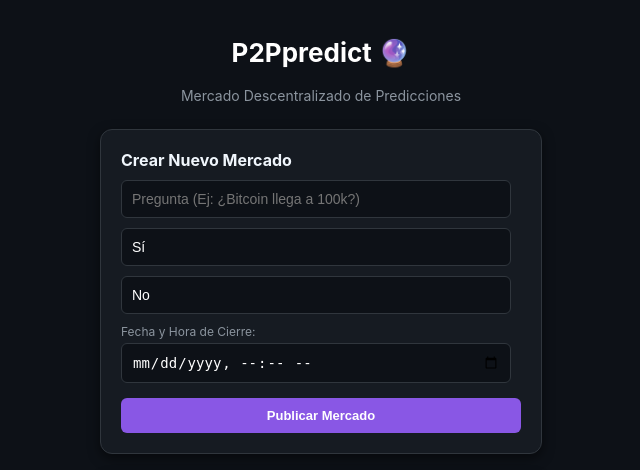
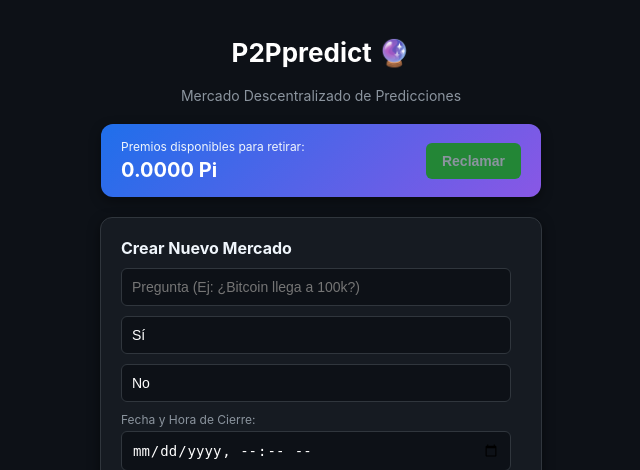
Before and after one commit to jaimetetio-jpg/oracle-predict-backend, a Flask app: page / in a window 1280 px wide. Shown: the top 470 px of the page, without its empty margins (319-959 px from the left). Run offline with Flask 3, Linux system fonts and the light colour scheme.

Commit message:
Update index.html

```diff
--- a/templates/index.html
+++ b/templates/index.html
@@ -16,7 +16,7 @@
             margin: 0;
         }
         h1 { font-size: 26px; color: #ffffff; margin-bottom: 5px; }
-        p.subtitulo { color: #8b949e; font-size: 14px; margin-bottom: 25px; }
+        p.subtitulo { color: #8b949e; font-size: 14px; margin-bottom: 20px; }
         .card {
             background-color: #161b22;
             border: 1px solid #30363d;
@@ -28,6 +28,20 @@
             box-shadow: 0 4px 12px rgba(0,0,0,0.5);
         }
         .card h3 { font-size: 16px; color: #f0f6fc; margin-top: 0; margin-bottom: 10px; }
+        .wallet-card {
+            background: linear-gradient(135deg, #1f6feb, #8957e5);
+            border-radius: 12px;
+            padding: 15px 20px;
+            width: 100%;
+            max-width: 400px;
+            margin-bottom: 20px;
+            display: flex;
+            justify-content: space-between;
+            align-items: center;
+            box-shadow: 0 4px 12px rgba(0,0,0,0.4);
+        }
+        .wallet-info span { font-size: 12px; color: #f0f6fc; display: block; }
+        .wallet-info h2 { font-size: 20px; color: #ffffff; margin: 4px 0 0 0; }
         input[type="text"], input[type="datetime-local"] {
             width: 92%; padding: 10px; border-radius: 6px; border: 1px solid #30363d;
             background-color: #0d1117; color: #fff; margin-bottom: 10px; font-size: 14px;
@@ -49,6 +63,7 @@
         button:disabled { background-color: #30363d; color: #8b949e; cursor: not-allowed; }
         button.btn-crear { background-color: #8957e5; width: 100%; padding: 10px; margin-top: 5px; }
         button.btn-resolver { background-color: #d29922; color: #000; width: 100%; margin-top: 10px; }
+        button.btn-reclamar { background-color: #238636; padding: 10px 16px; font-size: 14px; }
         button:hover:not(:disabled) { opacity: 0.85; }
         .header-meta { display: flex; justify-content: space-between; font-size: 11px; color: #8b949e; margin-bottom: 10px; }
         .badge-activo { color: #3fb950; font-weight: bold; }
@@ -62,6 +77,15 @@
 
     <h1>P2Ppredict 🔮</h1>
     <p class="subtitulo">Mercado Descentralizado de Predicciones</p>
+
+    <!-- Tarjeta de Billetera y Reclamo de Premios -->
+    <div class="wallet-card">
+        <div class="wallet-info">
+            <span>Premios disponibles para retirar:</span>
+            <h2 id="saldo-usuario">0.0000 Pi</h2>
+        </div>
+        <button class="btn-reclamar" id="btn-reclamar" onclick="reclamarPremio()" disabled>Reclamar</button>
+    </div>
 
     <!-- Crear Mercado -->
     <div class="card">
@@ -80,6 +104,46 @@
     </div>
 
     <script>
+        const usuarioActual = "Pionero"; // Usuario de prueba simulado
+
+        async function inicializarApp() {
+            await cargarSaldo();
+            await cargarMercados();
+        }
+
+        async function cargarSaldo() {
+            try {
+                const response = await fetch(`/api/saldo/${usuarioActual}`);
+                const data = await response.json();
+                if (data.success) {
+                    document.getElementById('saldo-usuario').innerText = `${data.saldo_disponible.toFixed(4)} Pi`;
+                    const btnReclamar = document.getElementById('btn-reclamar');
+                    if (data.saldo_disponible > 0) {
+                        btnReclamar.disabled = false;
+                    } else {
+                        btnReclamar.disabled = true;
+                    }
+                }
+            } catch (error) { console.error("Error al cargar saldo:", error); }
+        }
+
+        async function reclamarPremio() {
+            try {
+                const response = await fetch('/api/reclamar', {
+                    method: 'POST',
+                    headers: { 'Content-Type': 'application/json' },
+                    body: JSON.stringify({ username: usuarioActual })
+                });
+                const res = await response.json();
+                if (res.success) {
+                    alert(res.mensaje);
+                    inicializarApp(); // Refrescar saldo
+                } else {
+                    alert("Aviso: " + res.error);
+                }
+            } catch (error) { console.error("Error al reclamar:", error); }
+        }
+
         async function cargarMercados() {
             try {
                 const response = await fetch('/api/eventos');
@@ -111,7 +175,6 @@
                     ev.opciones.forEach(op => {
                         let porcentaje = pozoTotalEvento > 0 ? ((op.pozo / pozoTotalEvento) * 100).toFixed(1) : 50.0;
                         let multiplicador = op.pozo > 0 ? (pozoDespuesDeComision / op.pozo).toFixed(2) : "2.00";
-
                         let esGanadora = isResuelto && ev.ganador_id === op.id;
 
                         htmlOpciones += `
@@ -127,18 +190,17 @@
                         `;
                     });
 
-                    // Botones de resolución para el administrador si ya cerró y no está resuelto
                     let htmlResolucion = '';
                     if (!isResuelto) {
                         htmlResolucion = `
-                            <div style="margin-top: 15px; border-top: 1px solid #30363d; pt: 10px;">
-                                <label style="margin-top:10px;">Panel de Administración (Resolver):</label>
+                            <div style="margin-top: 15px; border-top: 1px solid #30363d; padding-top: 10px;">
+                                <label>Panel de Administración (Resolver):</label>
                                 <button class="btn-resolver" onclick="resolverMercado(${ev.id}, ${ev.opciones[0].id})">Declarar Ganador: ${ev.opciones[0].nombre}</button>
                                 <button class="btn-resolver" onclick="resolverMercado(${ev.id}, ${ev.opciones[1].id})">Declarar Ganador: ${ev.opciones[1].nombre}</button>
                             </div>
                         `;
                     } else {
-                        htmlResolucion = `<div class="resultado-caja">El mercado ha finalizado. La comisión retenida para la casa fue de <b>${ev.comision_casa.toFixed(2)} Pi</b>.</div>`;
+                        htmlResolucion = `<div class="resultado-caja">Mercado finalizado. Comisión retenida para la casa: <b>${ev.comision_casa.toFixed(2)} Pi</b>.</div>`;
                     }
 
                     card.innerHTML = `
@@ -156,9 +218,7 @@
                     contenedor.appendChild(card);
                 });
 
-            } catch (error) {
-                console.error("Error al cargar mercados:", error);
-            }
+            } catch (error) { console.error("Error al cargar mercados:", error); }
         }
 
         async function crearMercado() {
@@ -183,7 +243,7 @@
                     alert("¡Mercado creado con éxito!");
                     document.getElementById('nuevo-titulo').value = '';
                     document.getElementById('fecha-cierre').value = '';
-                    cargarMercados();
+                    inicializarApp();
                 }
             } catch (error) { console.error("Error:", error); }
         }
@@ -193,18 +253,18 @@
                 const response = await fetch('/api/participar', {
                     method: 'POST',
                     headers: { 'Content-Type': 'application/json' },
-                    body: JSON.stringify({ evento_id: eventoId, opcion_id: opcionId, monto: 1.0, username: "Pionero" })
+                    body: JSON.stringify({ evento_id: eventoId, opcion_id: opcionId, monto: 1.0, username: usuarioActual })
                 });
                 const res = await response.json();
                 if (res.success) {
                     alert("¡Apuesta realizada con éxito!");
-                    cargarMercados();
+                    inicializarApp();
                 } else { alert("Aviso: " + res.error); }
             } catch (error) { console.error("Error:", error); }
         }
 
         async function resolverMercado(eventoId, ganadorId) {
-            if (!confirm("¿Estás seguro de declarar esta opción como ganadora? Esta acción cerrará el mercado y calculará los dividendos.")) return;
+            if (!confirm("¿Estás seguro de declarar esta opción como ganadora? Esto asignará los premios automáticamente a las cuentas de los ganadores.")) return;
 
             try {
                 const response = await fetch('/api/resolver', {
@@ -214,14 +274,13 @@
                 });
                 const res = await response.json();
                 if (res.success) {
-                    alert("¡Mercado resuelto con éxito!\nRevisa la consola o la respuesta para ver el desglose de pagos a los ganadores.");
-                    console.log("Pagos a ganadores:", res.pagos);
-                    cargarMercados();
+                    alert(res.mensaje);
+                    inicializarApp();
                 } else { alert("Error: " + res.error); }
             } catch (error) { console.error("Error al resolver:", error); }
         }
 
-        window.onload = cargarMercados;
+        window.onload = inicializarApp;
     </script>
 </body>
-    </html>
+</html>
```
